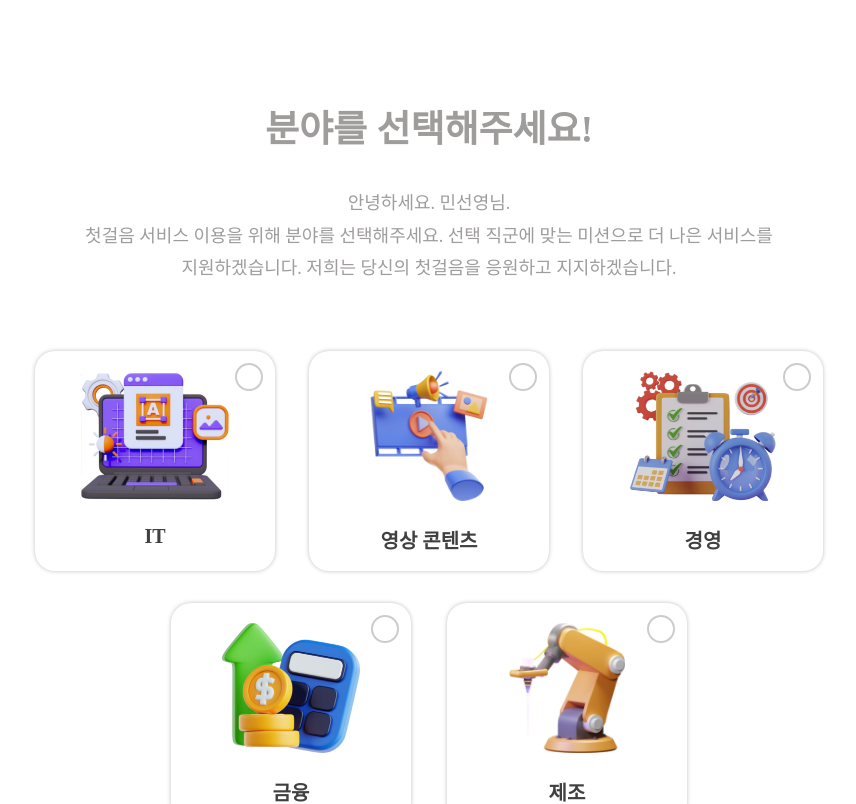
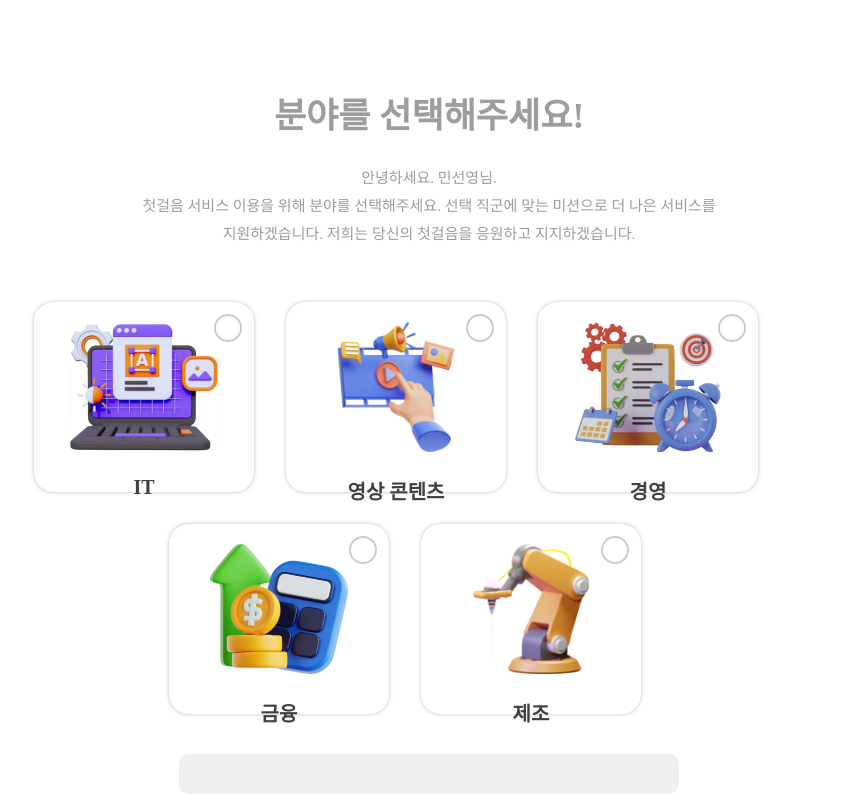
Before and after one commit to TeamS22D/first-step-web, a React (Vite) app: page /occupation in a window 1280 px wide. Shown: the top 804 px of the page, without its empty margins (211-1067 px from the left). Built offline with nearby package versions, Linux system fonts and the light colour scheme; a web font is replaced by a local one.

Commit message:
LongButton

```diff
--- a/src/pages/Auth/components/GreenButton.tsx
+++ b/src/pages/Auth/components/LongButton.tsx
@@ -15,10 +15,10 @@ const Button = styled.button`
   color: #fff;
 `;
 
-const LongButton = () => {
+const LongButton = ({text}:{text: string}) => {
     return (
         <Button>
-            텍스트
+            {text}
         </Button>
     )
 }
--- a/src/pages/Occupation/Occupation.style.ts
+++ b/src/pages/Occupation/Occupation.style.ts
@@ -4,22 +4,22 @@ export const Container = styled.div`
   display: flex;
   flex-direction: column;
   align-items: center;
-  padding: 60px 20px;
+  padding: 50px 20px;
   text-align: center;
 `;
 
 export const Title = styled.h2`
-  font-size: 37px;
+  font-size: 35px;
   font-weight: 600;
   color: #9F9C9C;
-  margin-bottom: 32px;
+  margin-bottom: 24px;
 `;
 
 export const Description = styled.div`
-  font-size: 18px;
+  font-size: 15px;
   line-height: 1.6;
   color: #9F9C9C;
-  margin-bottom: 64px;
+  margin-bottom: 52px;
   font-weight: 500;
 
   p {
@@ -28,9 +28,9 @@ export const Description = styled.div`
 `;
 
 export const TopRow = styled.div`
-  display: grid;
+  display: flex;
+  gap: 32px;
   grid-template-columns: repeat(3, 1fr);
-  gap: 32px;
   max-width: 790px;
   width: 100%;
   margin: 0 auto 32px;
@@ -38,9 +38,9 @@ export const TopRow = styled.div`
 `;
 
 export const BottomRow = styled.div`
-  display: grid;
+  display: flex;
+  gap: 32px;
   grid-template-columns: repeat(2, 1fr);
-  gap: 32px;
   max-width: 520px;
   width: 100%;
   margin: 0 auto 40px;
@@ -49,8 +49,8 @@ export const BottomRow = styled.div`
 
 export const Card = styled.div<{ $selected: boolean }>`
   position: relative;
-  width: 200px;
-  height: 180px;
+  width: 180px;
+  height: 150px;
   background: #fff;
   border-radius: 20px;
   padding: 20px;
--- a/src/pages/Occupation/Occupation.tsx
+++ b/src/pages/Occupation/Occupation.tsx
@@ -7,6 +7,8 @@ import managePng from "../../assets/Dictionary/manage.png";
 import financePng from "../../assets/Dictionary/finance.png";
 import factoryPng from "../../assets/Dictionary/factory.png";
 import selectPng from "../../assets/Dictionary/select.png";
+
+import LongButton from "../Auth/components/LongButton";
 
 type Field = {
   id: string;
@@ -35,6 +37,7 @@ export default function Occupation() {
         <p>지원하겠습니다. 저희는 당신의 첫걸음을 응원하고 지지하겠습니다.</p>
       </S.Description>
 
+      {/* 1줄 (3개) */}
       <S.TopRow>
         {fields.slice(0, 3).map((field) => {
           const isSelected = selected === field.id;
@@ -76,8 +79,7 @@ export default function Occupation() {
           );
         })}
       </S.BottomRow>
-
-      <S.SubmitButton disabled={!selected}>선택 완료</S.SubmitButton>
+      <LongButton>선택 완료</LongButton>
     </S.Container>
   );
 }
```
